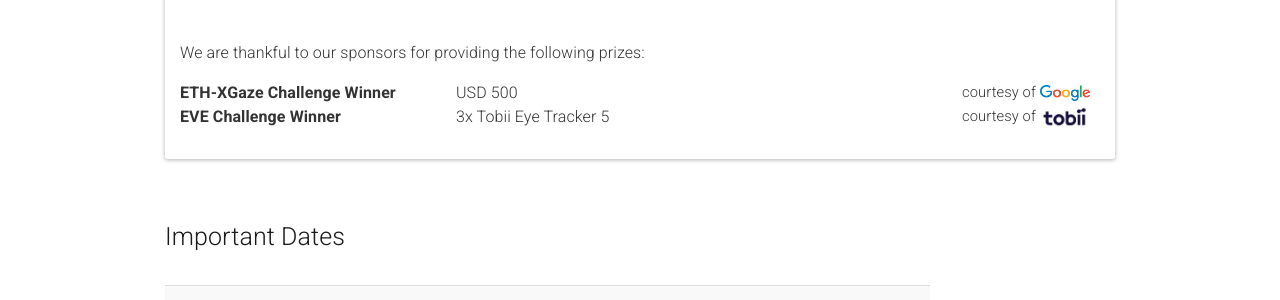
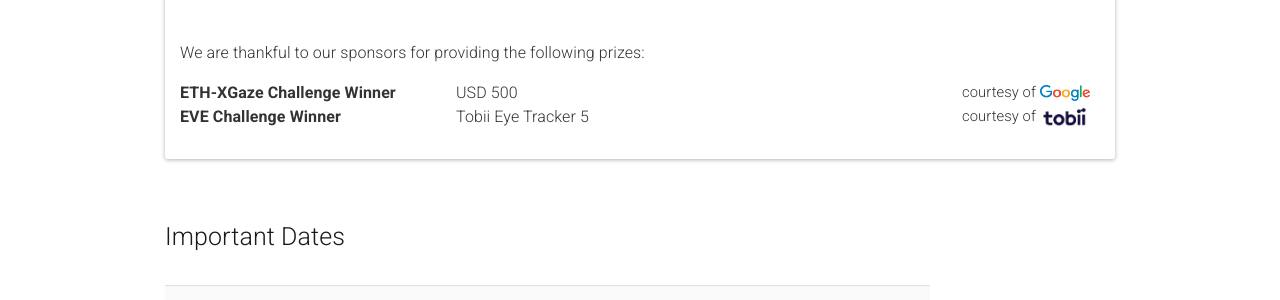
Before and after one commit to gazeworkshop/gazeworkshop.github.io, a Jekyll site: the page built from _pages/home_2021.md, in a window 1280 px wide and 900 px high, scrolled down 1196 px. Shown: the part 153-453 px from the top of the window. Built offline with Jekyll 4.4.1, drawn with Linux system fonts in a browser that asks for light colours; nearby versions of some CDN libraries.

```diff
--- a/_pages/home_2021.md
+++ b/_pages/home_2021.md
@@ -131,7 +131,7 @@ We will be hosting 3 invited speakers and holding 2 deep learning challenges for
 	        </tr>
 	        <tr>
 	          <td><b>EVE Challenge Winner</b></td>
-	          <td>3x Tobii Eye Tracker 5</td>
+	          <td>Tobii Eye Tracker 5</td>
 	          <td><small>courtesy of </small><img width="50" src="img/tobii.jpg"/></td>
 	        </tr>
 	      </tbody>
```
